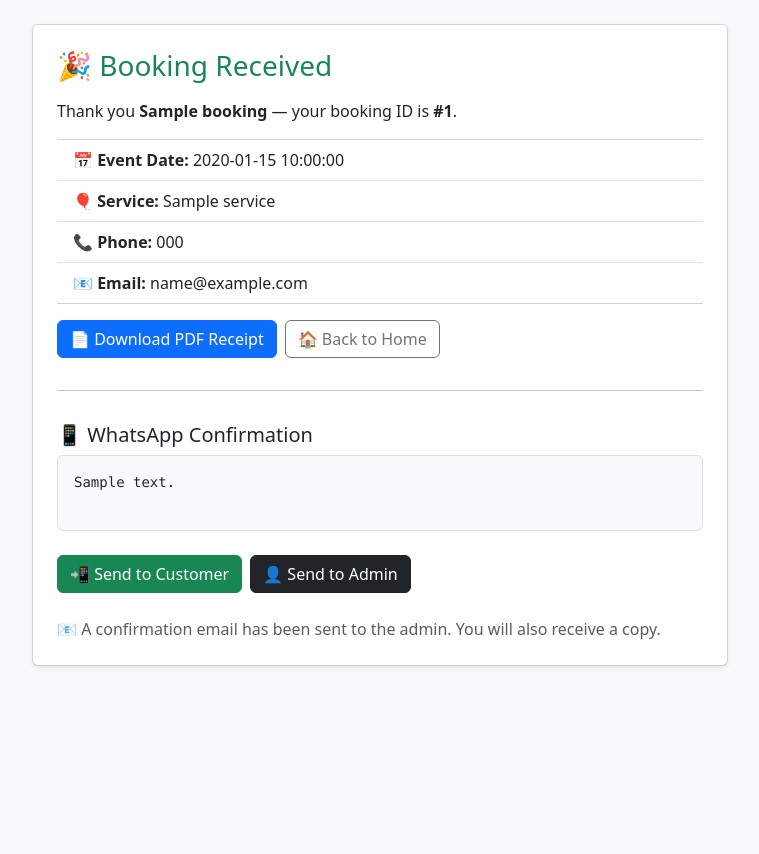
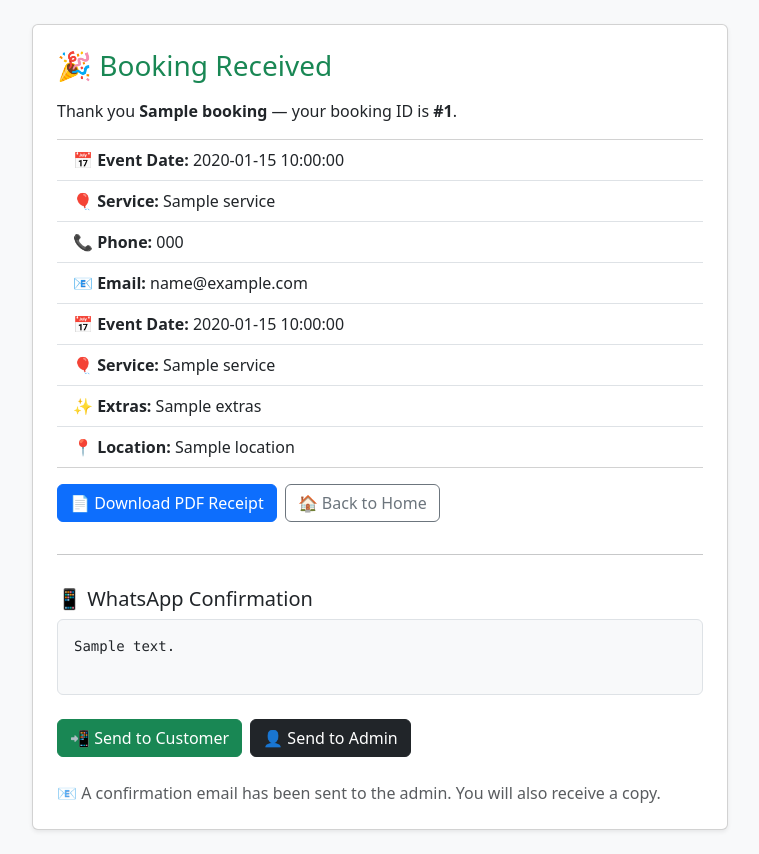
Before and after one commit to shan-2329/Expence-Tracker, a Flask app: template templates/booking_success.html in a window 1280 px wide. Shown: the whole page, without its empty margins (260-1019 px from the left). Before the commit the page ends 667 px from the top, so only its background shows below. Run offline with Flask 3, Linux system fonts and the light colour scheme; the template is opened without the code that fills it: most values are stand-ins (such as "Sample title", 1, 10 or a date in 2020).

Commit message:
Add files via upload

```diff
--- a/templates/booking_success.html
+++ b/templates/booking_success.html
@@ -22,6 +22,10 @@
         <li class="list-group-item"><b>🎈 Service:</b> {{ booking.service }}</li>
         <li class="list-group-item"><b>📞 Phone:</b> {{ booking.phone }}</li>
         <li class="list-group-item"><b>📧 Email:</b> {{ booking.customer_email or "-" }}</li>
+        <li class="list-group-item"><b>📅 Event Date:</b> {{ booking.event_date }}</li>
+        <li class="list-group-item"><b>🎈 Service:</b> {{ booking.service }}</li>
+        <li class="list-group-item"><b>✨ Extras:</b> {{ booking.extras }}</li>
+        <li class="list-group-item"><b>📍 Location:</b> {{ booking.location }}</li>
       </ul>
 
       <div class="d-flex flex-wrap gap-2 mb-3">
```
Also changed, not shown: templates/admin_dashboard.html (+12 -5 lines).
